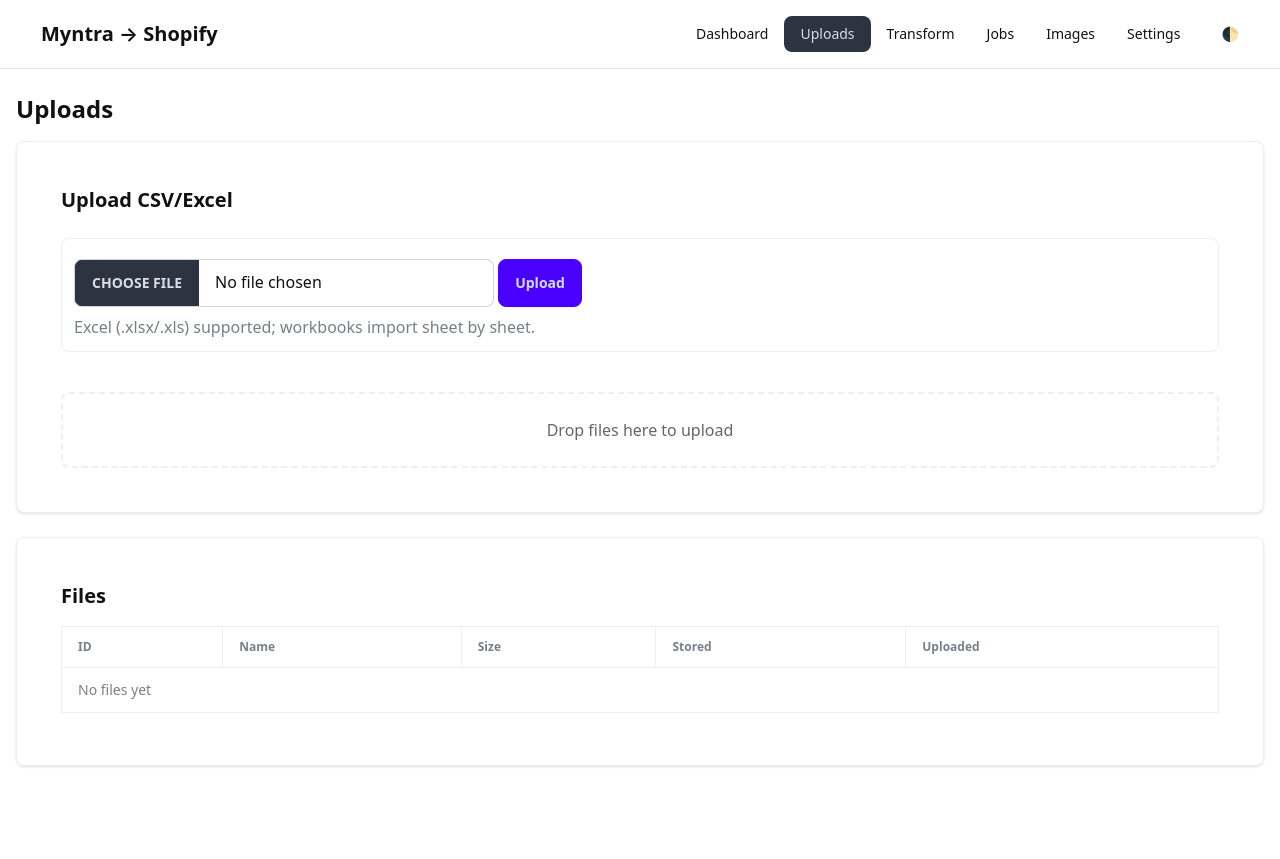
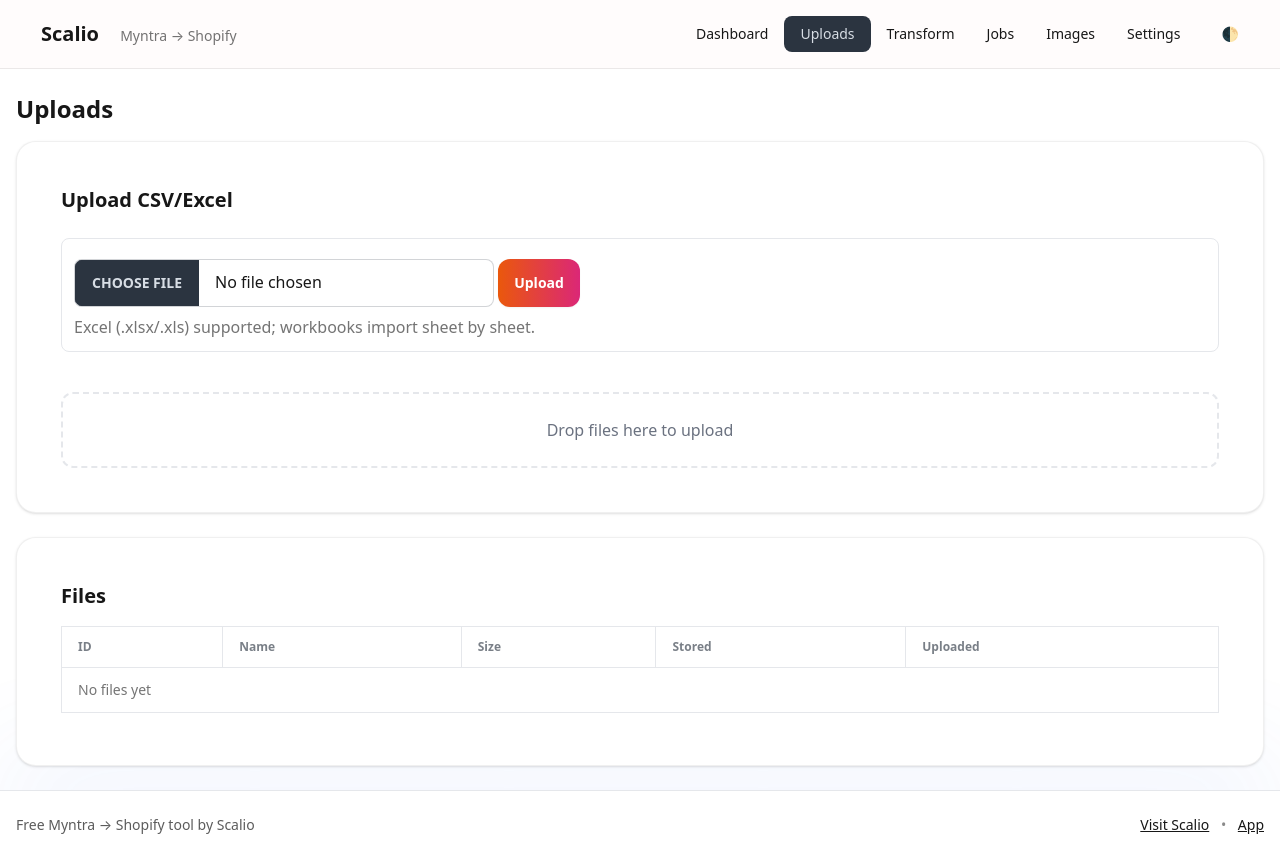
Before and after one commit to scalio-app/myntra-shopify, a FastAPI app: page /ui/files in a window 1280 px wide. Before the commit the page ends 767 px from the top, so only its background shows below. Run offline with FastAPI, Linux system fonts and the light colour scheme; data that the repository does not hold is empty; some libraries are stand-ins or nearby versions.

Commit message:
update ux

```diff
--- a/src/server/settings.py
+++ b/src/server/settings.py
@@ -31,6 +31,12 @@
         "brand_name": "Zummer",
         "brand_audience": "Modern Indian women, 25–35",
         "vendor_name": "Zummer",
+        # Branding (for header/footer/UI)
+        "branding_name": "Scalio",
+        "branding_home_url": "https://scalio.app",
+        "branding_logo_url": "",
+        "branding_tagline": "Free Myntra → Shopify tool by Scalio",
+        "branding_theme": "corporate",
     }
 
 
--- a/src/server/static/app.css
+++ b/src/server/static/app.css
@@ -1,11 +1,13 @@
-:root{--bg:#fff;--fg:#111;--muted:#666;--line:#eee;--brand:#111}
+:root{--bg:#ffffff;--fg:#171717;--muted:#6b7280;--line:#e5e7eb;--brand:#171717}
 [data-theme="dark"]{--bg:#0b0d12;--fg:#e7e7ea;--muted:#a1a1aa;--line:#1f2430;--brand:#e7e7ea}
 *{box-sizing:border-box}
 body{margin:0;font-family:system-ui,-apple-system,Segoe UI,Roboto,Helvetica,Arial,sans-serif;color:var(--fg);background:var(--bg)}
 .container{max-width:1000px;margin:0 auto;padding:0 16px}
 .topbar{border-bottom:1px solid var(--line);padding:10px 0;background:#fafafa}
 .topbar .brand{font-weight:700}
-.topbar nav a{margin-left:16px;color:#0366d6;text-decoration:none}
+/* Navbar: translucent white, blur, subtle border */
+.navbar{background:rgba(255,252,252,0.90)!important;backdrop-filter:blur(10px);-webkit-backdrop-filter:blur(10px);border-bottom:1px solid rgba(0,0,0,0.08)}
+.topbar nav a{margin-left:16px;color:#111;text-decoration:none}
 .topbar .linklike{margin-left:16px;background:none;border:0;color:#666;cursor:pointer}
 .muted{color:var(--muted)}
 .chip{display:inline-block;padding:2px 8px;border-radius:12px;background:#eee}
@@ -21,5 +23,26 @@
 .grid.two{grid-template-columns:repeat(2,minmax(0,1fr))}
 .grid.three{grid-template-columns:repeat(3,minmax(0,1fr))}
 .card{border:1px solid var(--line);border-radius:8px;padding:12px}
-.dropzone{border:2px dashed var(--line);border-radius:8px;padding:24px;text-align:center;color:var(--muted)}
+.dropzone{border:2px dashed var(--line);border-radius:12px;padding:24px;text-align:center;color:var(--muted)}
 .dropzone.dragover{background:#f7f7f7}
+
+/* Cards: large radii, soft border and shadow */
+.card{border:1px solid rgba(0,0,0,0.06);border-radius:1.25rem;box-shadow:0 6px 20px rgba(0,0,0,0.06)}
+
+/* Buttons: rounded, subtle hover; primary uses orange→pink gradient */
+.btn{border-radius:.75rem;transition:transform .15s ease, box-shadow .15s ease}
+.btn:hover{transform:translateY(-1px);box-shadow:0 8px 18px rgba(0,0,0,0.08)}
+.btn-primary{background-image:linear-gradient(90deg,#ea580c,#db2777)!important;border:none;color:#fff}
+.btn-primary:hover{filter:brightness(1.05)}
+
+/* Footer: soft top shadow and rounded top corners */
+footer{box-shadow:0 -26px 112px 0 rgba(73,118,231,0.10)}
+footer .container{border-top-left-radius:28px;border-top-right-radius:28px}
+
+/* Headings / body color alignment */
+body{color:var(--fg);background:var(--bg)}
+h1,h2,h3{color:var(--fg)}
+.text-base-content\/60{color:rgba(23,23,23,0.60)}
+
+/* Panel gradient surfaces (light touch) */
+.surface-soft{background:linear-gradient(to bottom,#fff7ed 0%, #ffffff 60%)}
--- a/src/server/templates/base.html
+++ b/src/server/templates/base.html
@@ -11,8 +11,9 @@
   <body>
     <div class="navbar bg-base-100 border-b">
       <div class="container mx-auto">
-        <div class="flex-1">
-          <a href="/ui" class="btn btn-ghost normal-case text-xl">Myntra → Shopify</a>
+        <div class="flex-1 items-center gap-2">
+          <a href="https://scalio.app" target="_blank" rel="noopener" class="btn btn-ghost normal-case text-xl">Scalio</a>
+          <span class="hidden md:inline text-sm opacity-60">Myntra → Shopify</span>
         </div>
         <div class="flex-none">
           <ul class="menu menu-horizontal px-1">
@@ -30,6 +31,16 @@
     <main class="container mx-auto px-4 py-6">
       {% block content %}{% endblock %}
     </main>
+    <footer class="border-t bg-base-100">
+      <div class="container mx-auto px-4 py-6 flex flex-col md:flex-row items-center justify-between gap-4">
+        <div class="text-sm opacity-70">Free Myntra → Shopify tool by Scalio</div>
+        <div class="text-sm">
+          <a href="https://scalio.app" target="_blank" rel="noopener" class="link">Visit Scalio</a>
+          <span class="opacity-50 mx-2">•</span>
+          <a href="/ui" class="link">App</a>
+        </div>
+      </div>
+    </footer>
     <!-- Toasts -->
     <div id="toastContainer" class="toast toast-end z-50"></div>
     <script src="/static/app.js"></script>
```
